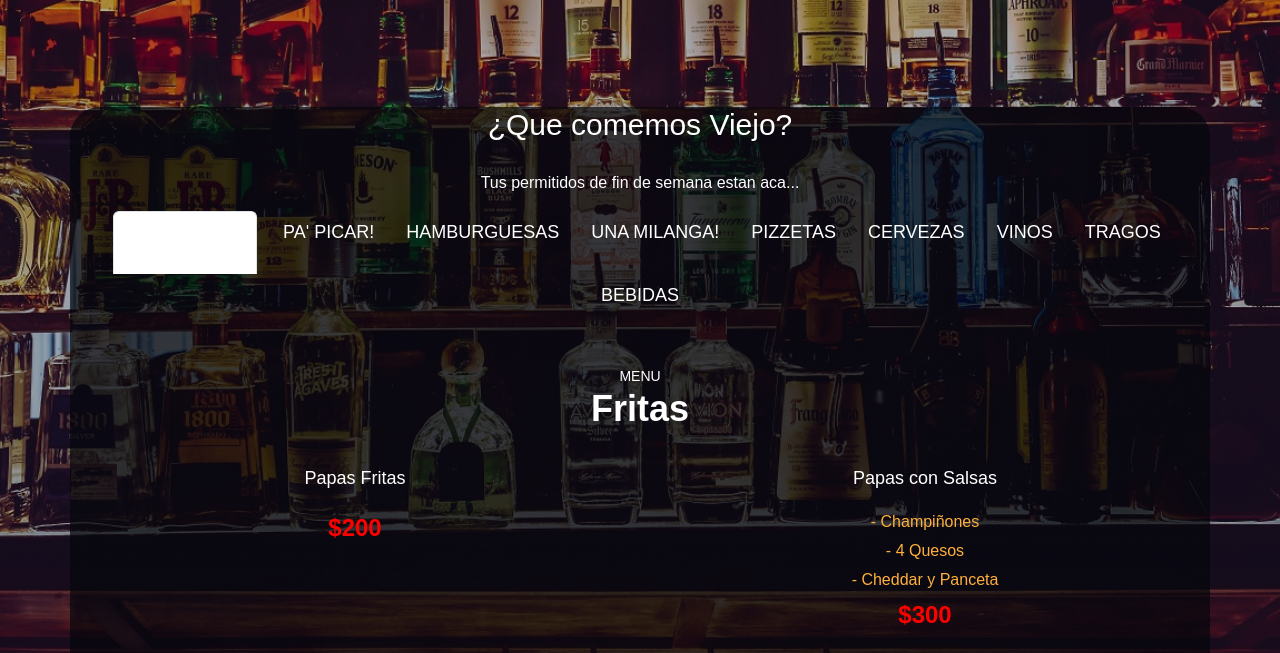
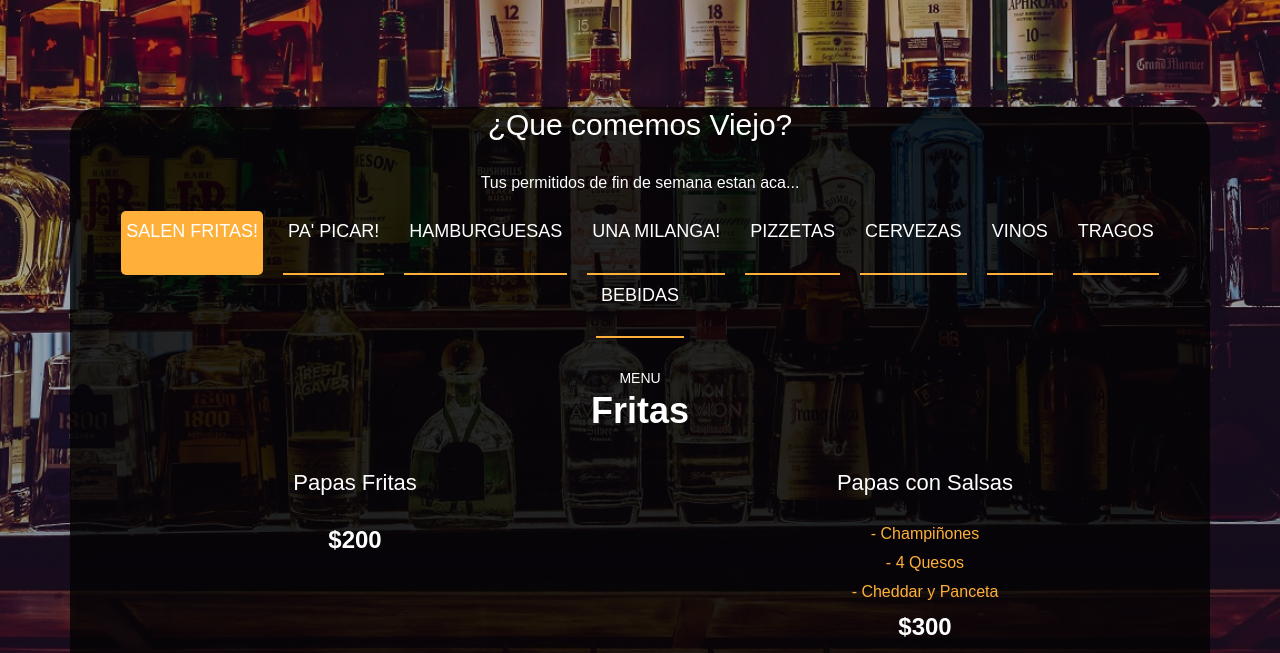
Before and after one commit to victoriaLarrosa/final-bootstrap, a website: page paginas/menu.html in a window 1280 px wide. Shown: the part 285-938 px from the top of the page. Drawn offline with nearby package versions, Linux system fonts and the light colour scheme.

Commit message:
cambios en menu

```diff
--- a/paginas/menu.html
+++ b/paginas/menu.html
@@ -65,7 +65,7 @@
             </li><!-- End tab nav item -->
 
             <li class="nav-item">
-              <a class="nav-link cajaTitulos" data-bs-toggle="tab" data-bs-target="#menu-picadas">
+              <a class="nav-link" data-bs-toggle="tab" data-bs-target="#menu-picadas">
                 <h2>PA' PICAR!</h2>
               </a><!-- End tab nav item -->
 
--- a/scss/_header.scss
+++ b/scss/_header.scss
@@ -6,9 +6,12 @@
   }
 
   .navbar-toggler {
-    background: white;
+    background: gray;
     color: white;
   }
+
+
+   /*FLIP CARDS*/
 
   .contenedorTexto {
     padding-left: 150px;
--- a/scss/estilo.scss
+++ b/scss/estilo.scss
@@ -21,6 +21,8 @@
 
   /* MENU */
 
+
+  .menu {
     h1, p {
       color: white;
     }
@@ -39,7 +41,6 @@
       height: 100%;
       border: 0;
       border-bottom: 2px solid #ffb03b;
-  }
 
       i {
         padding-right: 15px;
@@ -47,17 +48,17 @@
       }
 
       h2 {
-    color: white;
         font-size: 18px;
         font-weight: 400;
         margin: 0;
         font-family: var(--font-secondary);
+      }
 
       &:hover {
         color: #ffb03b;
       }
 
-    &:active {
+      &.active {
         color: black;
         border-bottom: #ffb03b;
         background-color: #ffb03b;
@@ -65,9 +66,9 @@
       }
     }
 
+    .tab-content {
       .tab-header {
         padding: 30px 0;
-
 
         p {
           font-size: 14px;
@@ -81,15 +82,13 @@
           font-weight: 600;
           color: white;
         }
-
       }
 
       .menu-item {
         -moz-text-align-last: center;
         text-align-last: center;
-  }
 
-  h4 {
+        h2 {
           font-size: 22px;
           font-weight: 500;
           color: white;
@@ -107,11 +106,14 @@
         .price {
           font-size: 24px;
           font-weight: 700;
-    color: red;
+          color: white;
+        }
+      }
+    }
   }
 
   .contenedorMenu {
-    background: rgba(5, 7, 12, 0.7);
+      background: rgba(3, 3, 3, 0.8);
       border-radius: 30px;
     }
 
```
Also changed, not shown: css/estilo.css. Lines whose indentation alone changed are shown as unchanged.
